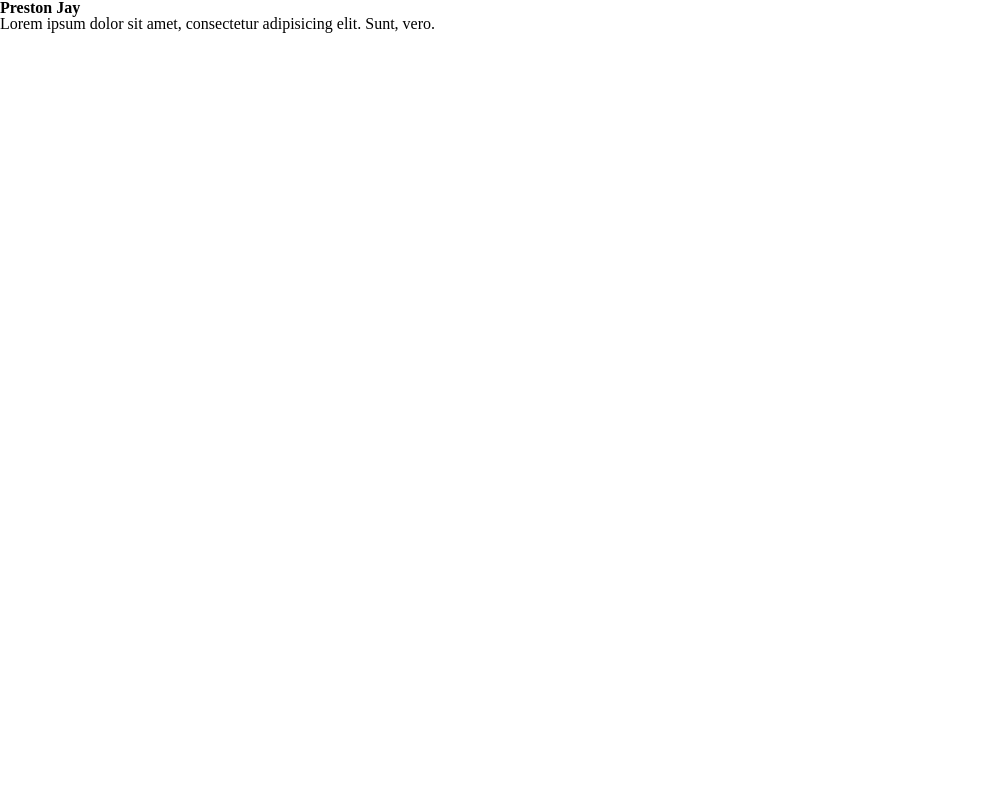
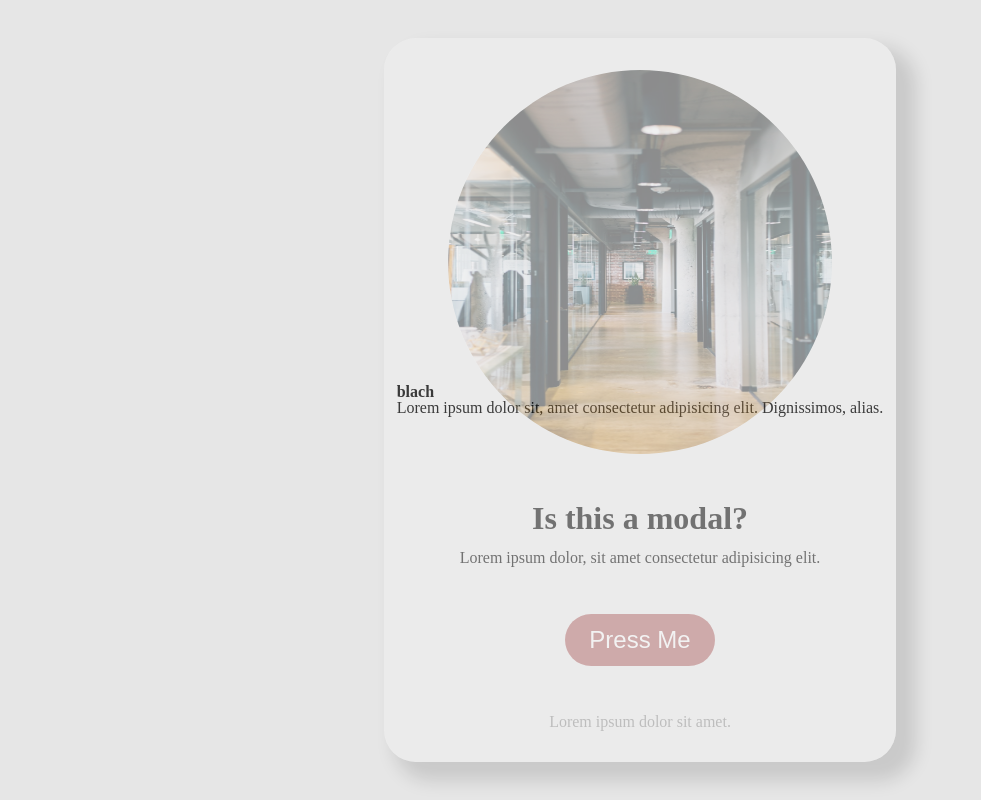
Before and after one commit to prestonevans/modalBox, a plain HTML site: page index.html in a window 1280 px wide. Shown: the whole page, without its empty margins (0-981 px from the left). Drawn offline with Linux system fonts and the light colour scheme.

Commit message:
modal attempt

```diff
--- a/css/style.css
+++ b/css/style.css
@@ -129,3 +129,59 @@ input,
 select {
 	vertical-align: middle;
 }
+body {
+	height: 100vh;
+	background-color: rgb(230, 230, 230);
+	display: flex;
+	justify-content: center;
+	align-items: center;
+}
+main {
+	background-color: rgba(255, 255, 255, 0.459);
+	padding: 2rem 4rem;
+	border-radius: 2em;
+	display: flex;
+	flex-flow: column;
+	align-items: center;
+	box-shadow: 15px 14px 18px 5px rgb(0 0 0 / 25%);
+	cursor: pointer;
+}
+main img {
+	width: 30vw;
+	height: 30vw;
+	border-radius: 50%;
+	margin-bottom: 2rem;
+	opacity: .8;
+	transition: .2s ease-in;
+}
+main:hover img {
+	opacity: 1;
+}
+main h1 {
+	font-size: 2rem;
+	margin: 1rem;
+}
+main p:not(:last-child) {
+	margin-bottom: 3rem;
+}
+main button {
+	font-size: 1.5rem;
+	border: none;
+	background-color: rgb(184, 112, 112);
+	color: white;
+	padding: .5em 1em;
+	border-radius: 2em;
+	margin-bottom: 3rem;
+	transition: .2s ease-in;
+	cursor: pointer;
+}
+main button:hover {
+	transform: scale(1.2);
+}
+.light {
+	color: rgb(150, 150, 150);
+}
+main {
+	position: absolute;
+	opacity: .5;
+}
--- a/index.html
+++ b/index.html
@@ -10,18 +10,18 @@
 </head>
 
 <body>
-    <header>
-        <nav>
-
-        </nav>
-    </header>
+    <div class="box"></div>
     <main>
-        <h1>Preston Jay</h1>
-        <p>Lorem ipsum dolor sit amet, consectetur adipisicing elit. Sunt, vero.</p>
+        <img src="images/photo.jpeg" alt="">
+        <h1>Is this a modal?</h1>
+        <p>Lorem ipsum dolor, sit amet consectetur adipisicing elit.</p>
+        <button>Press Me</button>
+        <p class="light">Lorem ipsum dolor sit amet.</p>
     </main>
-    <footer>
-
-    </footer>
+    <section>
+        <h1>blach</h1>
+        <p>Lorem ipsum dolor sit, amet consectetur adipisicing elit. Dignissimos, alias.</p>
+    </section>
     <script src="js/app.js"></script>
 </body>
 
```
Also changed, not shown: images/photo.jpeg (added).
